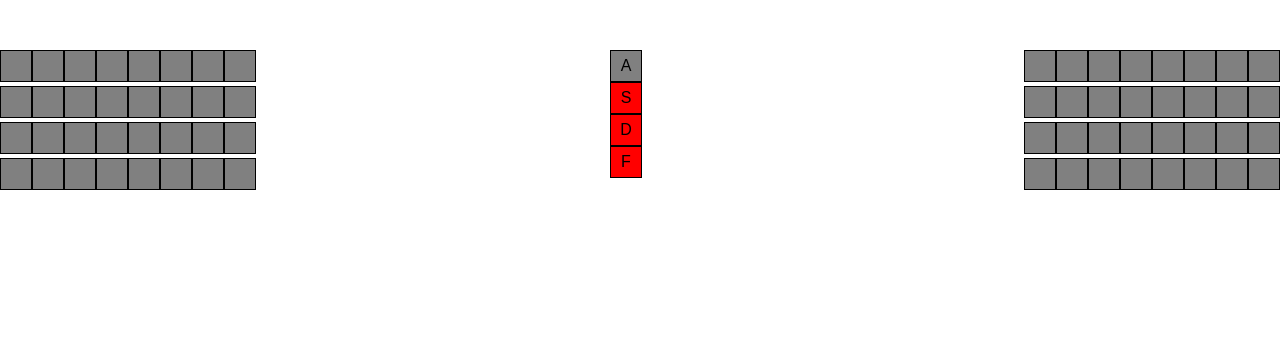
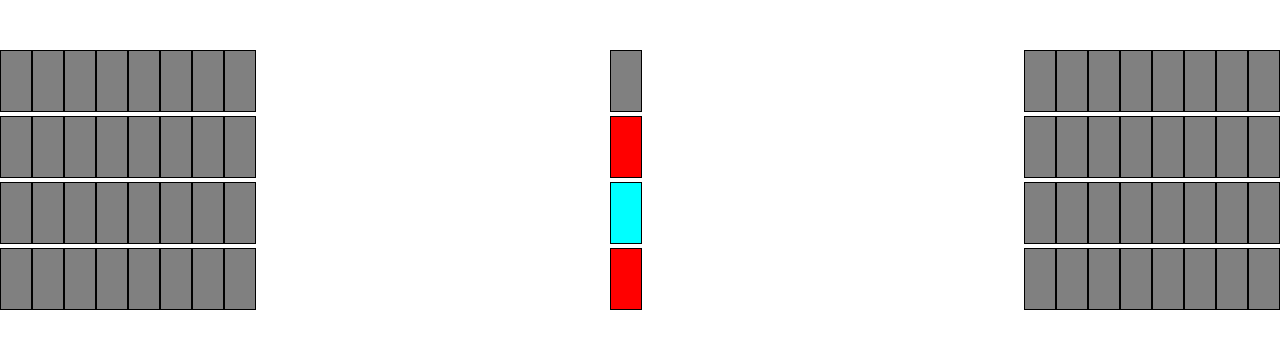
Before and after one commit to schwibbes/sitris, a React (Create React App) app: page / in a window 1280 px wide. Shown: the top 348 px of the page. Built offline with nearby package versions, Linux system fonts and the light colour scheme.

Commit message:
multiple colors

```diff
--- a/src/App.js
+++ b/src/App.js
@@ -5,6 +5,7 @@ import Block from './Block.js';
 
 const COL_COUNT = 8
 const ROW_COUNT = 4 // maps to keys asdf
+const COLORS = [0,1,2]
 
 class App extends Component {
   constructor() {
@@ -35,20 +36,9 @@ class App extends Component {
 
   render() {
 
-    let leftBlocks = this.state.left.map( (row, i) => {
-      let items = row.map( (item,j) => { return <Block key={'b_' + i + "." + j} filled={item}/> })
-      return <div key={'r_' + i} className='block-row'>{items}</div>
-    });
-
-    let rightBlocks = this.state.right.map( (row,i) => {
-      let items = row.slice().reverse().map( (item,j) => { return <Block key={'b_' + i + "." + j} filled={item}/> })
-      return <div key={'r_' + i} className='block-row'>{items}</div>
-    });
-
-    let nextBlocks = this.state.next.map( (b,i) => {
-      let active = b ^ this.state.keyToggles[i]
-      return <Block key={'n_'+i} filled = {active} txt={Keys.keyFromRowIndex(i)}/>
-    });
+    let leftBlocks = this.state.left.map(drawRow('l'));
+    let rightBlocks = this.state.right.map(drawRow('r'));
+    let nextBlocks = this.state.next.map(drawNext(blockEffect(this.state.next,this.state.keyToggles)));
 
     return (
       <div className='block-container'>
@@ -59,6 +49,32 @@ class App extends Component {
       );
     }
   }
+
+function drawRow(side) {
+  return function (row, rowIndex) {
+    let rowId = side + '_' + rowIndex;
+    return (
+      <div
+        key={rowId}
+        className='block-row'>{row.map(drawBlock(rowId))}
+      </div>
+    )
+  }
+}
+
+function drawNext(toggle) {
+  return function (color, rowIndex) {
+    let id = 'next_' + rowIndex;
+    return (<Block key={id} color={toggle[rowIndex]} />);
+  }
+}
+
+
+function drawBlock(rowId) {
+  return function (color, colIndex) {
+    return (<Block key={`${rowId}_b.${colIndex}`} color={color}/>) ;
+  }
+}
 
   function createArray(size, fill) {
 
@@ -106,7 +122,7 @@ function updateGameWithNext(side, blockContainer, next, toggle) {
 
   let result = {};
   result[side] = newBlocks;
-  result.next = randomArray(ROW_COUNT, [0,1]);
+  result.next = randomArray(ROW_COUNT, COLORS);
 
   if (newBlocks.some( row => row.indexOf(0) < 0)) {
     console.info("row full -> RIP")
@@ -118,9 +134,7 @@ function updateGameWithNext(side, blockContainer, next, toggle) {
 
 function updateRowWithNext(effectiveNext) {
   return function (blocksInRow, rowIndex) {
-
     console.info(JSON.stringify(blocksInRow) + "-" + JSON.stringify(effectiveNext))
-    console.info(rowIndex)
     let firstEmpty = blocksInRow.indexOf(0)
 
     if (effectiveNext[rowIndex] === 0) {
@@ -129,7 +143,7 @@ function updateRowWithNext(effectiveNext) {
       console.info("full!")
     } else {
       console.info("block got filled")
-      blocksInRow[firstEmpty] = 1
+      blocksInRow[firstEmpty] = effectiveNext[rowIndex]
     }
     return blocksInRow
   }
@@ -139,22 +153,22 @@ function blockEffect(next, toggle) {
   if (next.length !== toggle.length) {
     throw new Error("lengths must be equal, got: " + next + " and " + toggle)
   }
-  return next.map( (x,i) => x ^ toggle[i] );
+  return next.map( (color,rowIndex) => Math.abs(1-toggle[rowIndex]) * color );
 }
 
 function toggleOn(rowIndex) {
   return function (oldState) {
-    return { keyToggles: setToggle(oldState.keyToggles, rowIndex, 1) };
+    return { keyToggles: updateValue(oldState.keyToggles, rowIndex, 1) };
   };
 }
 
 function toggleOff(rowIndex) {
   return function (oldState) {
-    return { keyToggles: setToggle(oldState.keyToggles, rowIndex, 0) };
+    return { keyToggles: updateValue(oldState.keyToggles, rowIndex, 0) };
   };
 }
 
-function setToggle(arr, index, value) {
+function updateValue(arr, index, value) {
   let result = arr.slice();
   result[index] = value;
   return result;
@@ -165,7 +179,7 @@ function reset() {
   return {
     left: createArray(ROW_COUNT, () => createArray(COL_COUNT, 0)),
     right: createArray(ROW_COUNT, () => createArray(COL_COUNT, 0)),
-    next: randomArray(ROW_COUNT, [0,1]),
+    next: randomArray(ROW_COUNT, COLORS),
     keyToggles: createArray(ROW_COUNT, 0)
   }
 }
--- a/src/Block.css
+++ b/src/Block.css
@@ -1,19 +1,23 @@
 .block {
   width: 30px;
-  height: 30px;
+  height: 60px;
   display: inline-block;
   border: 1px solid black;
   text-align: center;
 }
 
 .block-txt {
-  line-height: 30px;
+  line-height: 60px;
 }
 
-.block-fill {
+.block-0 {
+    background-color: grey;
+}
+
+.block-1 {
     background-color: red;
 }
 
-.block-nofill {
-    background-color: grey;
+.block-2 {
+    background-color: cyan;
 }
--- a/src/Block.js
+++ b/src/Block.js
@@ -4,9 +4,9 @@ import './Block.css';
 class Block extends Component {
 
 	render() {
-		let st = 'block ' + (this.props.filled === 1 ? 'block-fill' : 'block-nofill');
+		let style = ['block', `block-${this.props.color}`];
 		return (
-			<div className={st}>
+			<div className={style.join(' ')}>
 				<span className='block-txt'>{this.props.txt}</span>
 			</div>
 		);
```
